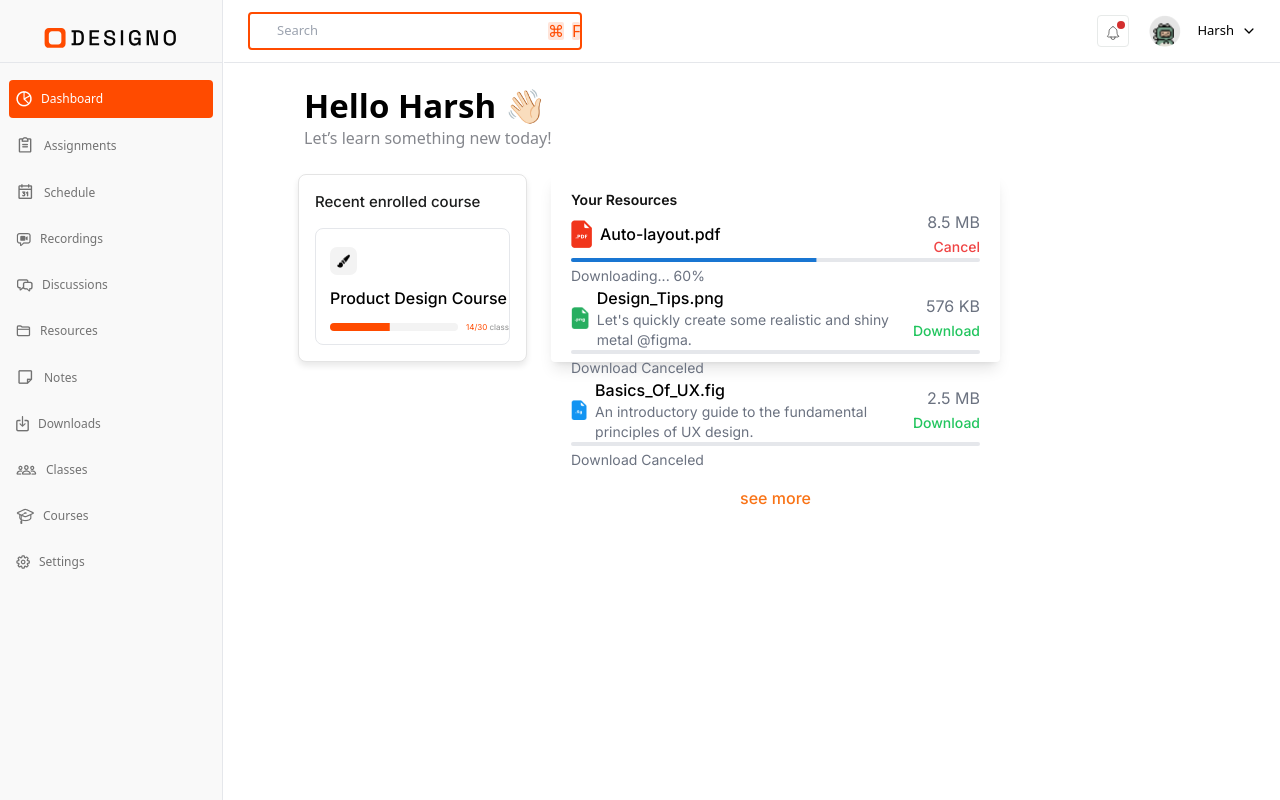
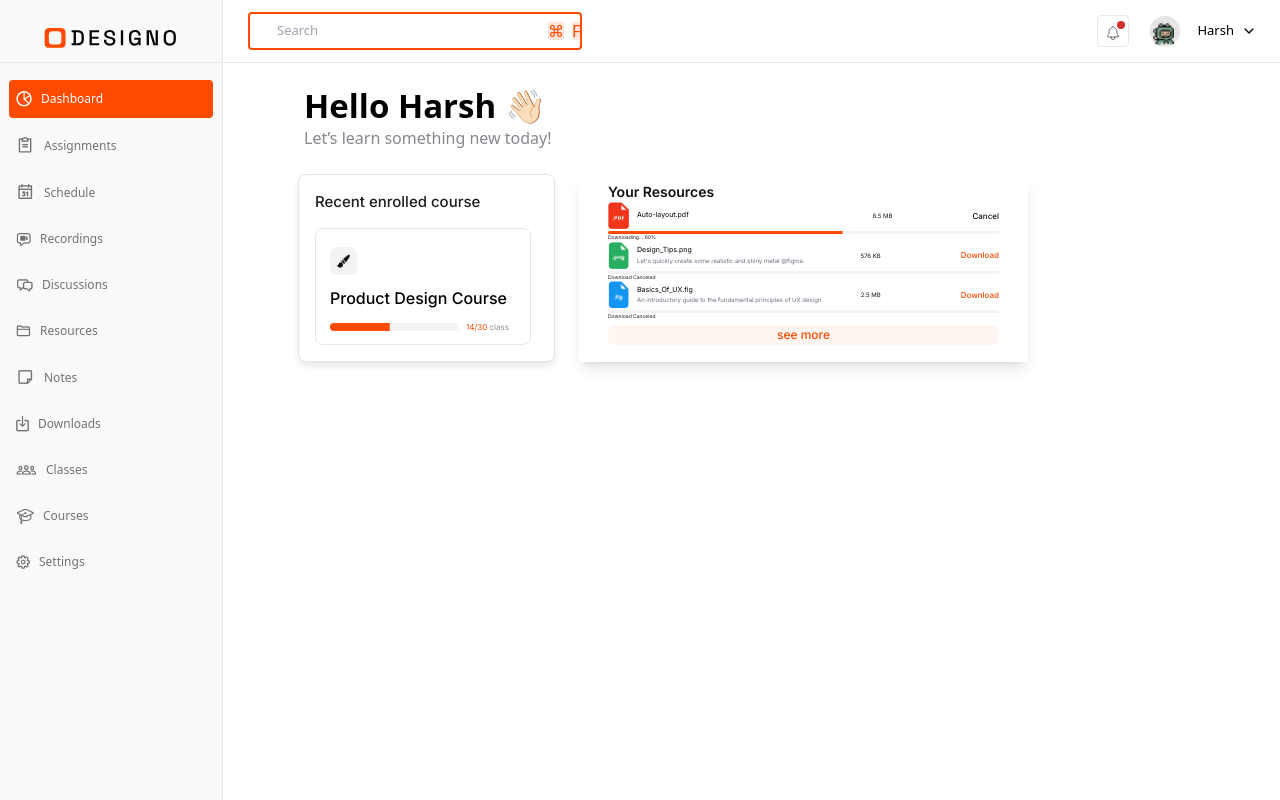
Before and after one commit to Hashibul-Alam/Intership-Task, a React (Vite) app: page / in a window 1280 px wide. Shown: the top 800 px of the page. Built offline with nearby package versions, Linux system fonts and the light colour scheme.

Commit message:
Resource or download done

```diff
--- a/src/Pages/Download.jsx
+++ b/src/Pages/Download.jsx
@@ -71,8 +71,8 @@ const Download = () => {
   };
 
   return (
-    <section className=" bg-white rounded shadow-lg max-w-[449px] h-[188px] mx-auto ms-6">
-     <div className="px-5 py-4">
+    <section className=" bg-white rounded shadow-lg min-w-[449px] h-[188px] mx-auto ms-6 ">
+     <div className="px-2 py-2 max-w-[407px] h-[153px] mx-auto">
      <h2 className="text-sm font-semibold text-[#121212]">Your Resources</h2>
       <div>
         {fileList.map((file) => (
@@ -81,39 +81,35 @@ const Download = () => {
             className="flex flex-col  "
           >
             {/* File Info */}
-            <div className="flex items-center justify-between ">
+            <div className="flex justify-between items-center">
               <div className="flex items-center space-x-2">
-                <div
-                  className="flex"
-                >
-                  <img src={file.img} alt="" />
-                </div>
+                  <img className="w-[21px] h-[27px]" src={file.img} alt="" />
                 <div>
-                  <p className="font-medium">{file.name}</p>
+                  <p className="text-[7px]">{file.name}</p>
                   {file.description && (
-                    <p className="text-sm text-gray-500">{file.description}</p>
+                    <p className="text-[6px] text-gray-500">{file.description}</p>
                   )}
                 </div>
               </div>
               {/* File Size and Action */}
-              <div className="text-right">
-                <p className="text-gray-500">{file.size}</p>
+              <div className="flex items-center gap-20 ">
+                <p className="text-[#121212] text-[6px]">{file.size}</p>
                 {file.status === "downloading" && (
                   <button
-                    className="text-red-500 text-sm font-medium"
+                    className="text-[#121212] hover:text-primary text-[8px] font-medium"
                     onClick={() => cancelDownload(file.id)}
                   >
                     Cancel
                   </button>
                 )}
                 {file.status === "completed" && (
-                  <button className="text-orange-500 text-sm font-medium">
+                  <button className="text-orange-500 text-[8px] font-medium">
                     Download
                   </button>
                 )}
                 {file.status === "canceled" && (
                   <button
-                    className="text-green-500 text-sm font-medium"
+                    className="text-primary hover:text-green-500 duration-300 text-[8px] font-medium"
                     onClick={() => startDownload(file.id)}
                   >
                     Download
@@ -123,13 +119,20 @@ const Download = () => {
             </div>
 
             {/* Progress Bar */}
-            <div className="w-full">
+            <div className="w-full mt-0.5">
               <LinearProgress
                 variant="determinate"
                 value={file.progress}
-                className="!bg-gray-200 !text-orange-500 h-2 rounded-full"
+                sx={{
+                  height: 3,
+                  borderRadius: "999px",
+                  backgroundColor: "rgba(28, 29, 29, 0.05)",
+                  "& .MuiLinearProgress-bar": {
+                    backgroundColor: "#FF4B00",
+                  },
+                }}
               />
-              <p className="text-sm text-gray-500 mt-1">
+              <p className="text-[5px] text-secondary ">
                 {file.status === "completed"
                   ? "Downloaded"
                   : file.status === "canceled"
@@ -142,8 +145,8 @@ const Download = () => {
       </div>
 
       {/* See More */}
-      <div className="text-center mt-4">
-        <button className="text-orange-500 font-medium">see more</button>
+      <div className="text-center">
+        <button className="text-primary bg-primary/5 w-full h-5 rounded-md hover:bg-primary/15 duration-300 hover:scale-105 text-xs font-medium">see more</button>
       </div>
      </div>
     </section>
--- a/src/Pages/Enrolled.jsx
+++ b/src/Pages/Enrolled.jsx
@@ -5,7 +5,7 @@ const EnrolledCard = ({ course }) => {
   const { name, completedClass, totalClass, icon } = course;
 
   return (
-    <div className="w-auto lg:max-w-[257px] h-auto lg:h-[188px] p-4 bg-white shadow-cardShadow rounded-lg border border-[#E4E4E4]">
+    <div className="w-auto lg:min-w-[257px] h-auto lg:h-[188px] p-4 bg-white shadow-cardShadow rounded-lg border border-[#E4E4E4]">
       <h2 className="text-[15px] font-medium text-secondary pb-[14px]">
         Recent enrolled course
       </h2>
```
